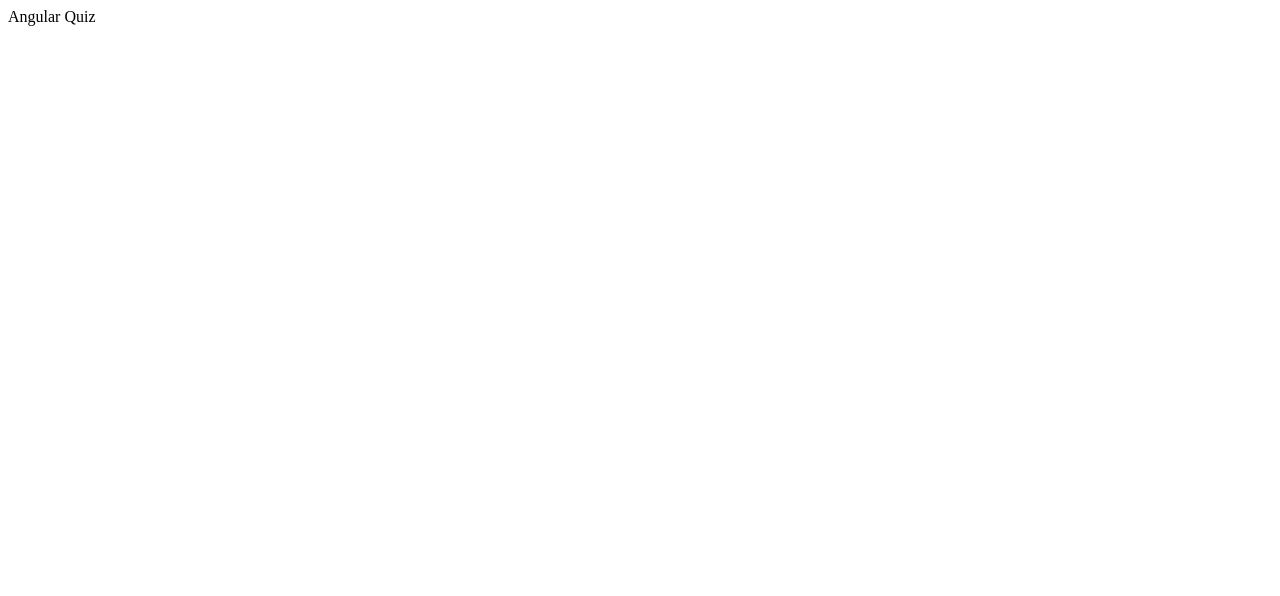
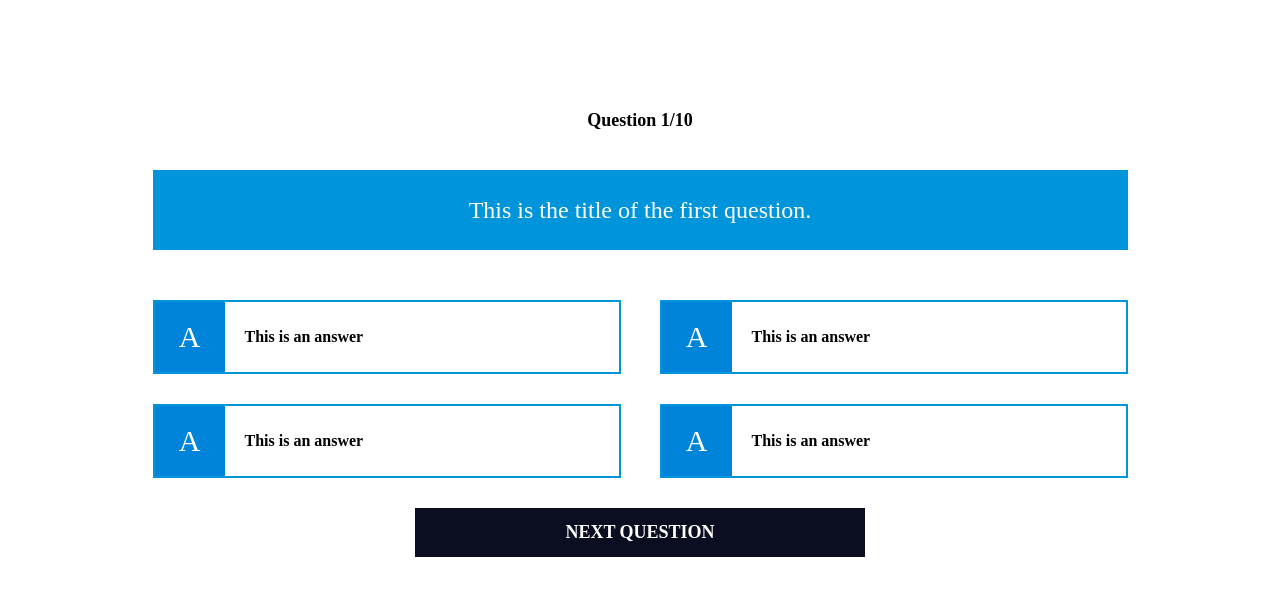
Before and after one commit to KawalaE/Quiz, an Angular app: page / in a window 1280 px wide. Shown: the top 596 px of the page. Built offline with nearby package versions, Linux system fonts and the light colour scheme.

Commit message:
feat: create project setup and interface for Question

```diff
--- a/src/app/app.component.html
+++ b/src/app/app.component.html
@@ -1 +1 @@
-<div>Angular Quiz</div>
+<quiz />
--- a/src/app/app.component.ts
+++ b/src/app/app.component.ts
@@ -1,10 +1,11 @@
 import { Component } from '@angular/core';
-import { RouterOutlet } from '@angular/router';
+import { QuizComponent } from './quiz/quiz.component';
 
 @Component({
   selector: 'app-root',
-  imports: [RouterOutlet],
+  standalone: true,
   templateUrl: './app.component.html',
   styleUrl: './app.component.css',
+  imports: [QuizComponent],
 })
 export class AppComponent {}
--- /dev/null
+++ b/src/app/quiz/quiz.component.css
@@ -0,0 +1,51 @@
+.quiz {
+  width: 975px;
+  margin: 0 auto;
+  margin-top: 100px;
+}
+
+.score {
+  background: #fff;
+  color: 000;
+  font-size: 18px;
+  width: 200px;
+  margin: 0 auto;
+  font-weight: 600;
+  height: 40px;
+  margin-bottom: 30px;
+  display: flex;
+  align-items: center;
+  justify-content: center;
+}
+
+.next-button {
+  margin: 0 auto;
+  color: #fff;
+  background: #0b0e21;
+  width: 300px;
+  font-size: 18px;
+  font-weight: 600;
+  padding: 14px 75px;
+  text-transform: uppercase;
+  cursor: pointer;
+  text-align: center;
+}
+
+.results {
+  background-color: #fff;
+  height: 300px;
+  text-align: center;
+}
+
+.congratulations {
+  background-color: #0094da;
+  padding: 20px;
+  font-size: 36px;
+  color: #fff;
+}
+
+.results-info {
+  margin-top: 40px;
+  margin-bottom: 40px;
+  font-size: 18px;
+}
--- /dev/null
+++ b/src/app/quiz/quiz.component.html
@@ -0,0 +1,7 @@
+<div class="quiz">
+  <div>
+    <div class="score">Question 1/10</div>
+    <quiz-question />
+    <div class="next-button">Next question</div>
+  </div>
+</div>
--- /dev/null
+++ b/src/app/quiz/types/quesition.interface.ts
@@ -0,0 +1,5 @@
+export interface QuestionInterface {
+  question: string;
+  correctAnswer: string;
+  incorrectAnswers: string[];
+}
```
Also changed, not shown: src/app/quiz/quiz.component.ts (added, +11 -0 lines).
